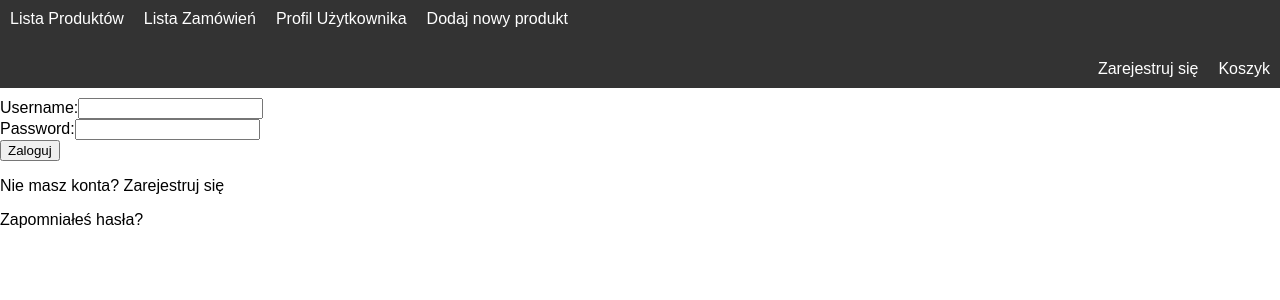
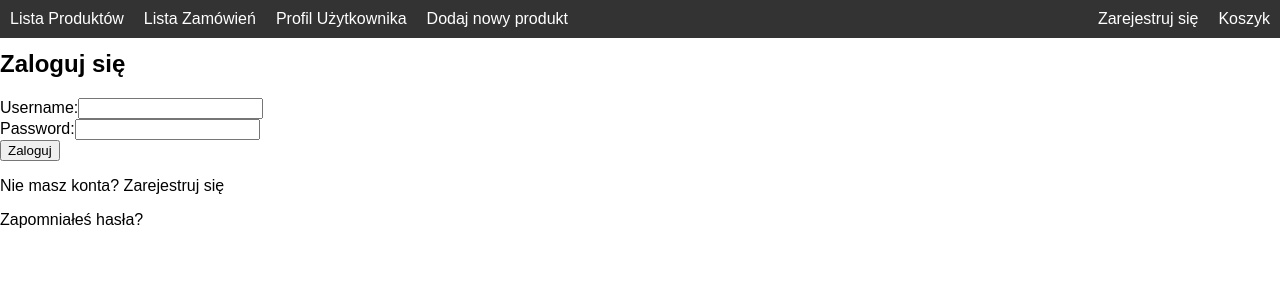
Before and after one commit to baldir0/pz-foa, a React (Vite) app in the folder pz-foa-fe/: page / in a window 1280 px wide. Shown: the top 300 px of the page. Built offline with nearby package versions, Linux system fonts and the light colour scheme.

Commit message:
remove from cart fix, added switch page after successful login

```diff
--- a/pz-foa-fe/package.json
+++ b/pz-foa-fe/package.json
@@ -12,7 +12,8 @@
   "dependencies": {
     "axios": "^1.6.7",
     "react": "^18.2.0",
-    "react-dom": "^18.2.0"
+    "react-dom": "^18.2.0",
+    "react-toastify": "^10.0.4"
   },
   "devDependencies": {
     "@types/react": "^18.2.43",
--- a/pz-foa-fe/src/App.tsx
+++ b/pz-foa-fe/src/App.tsx
@@ -9,6 +9,8 @@ import AddProductForm from './components/AddProductForm';
 import { ProductInterface } from './interface/productInterface';
 import Cart from './components/Cart';
 import axios from 'axios';
+import { ToastContainer, toast } from 'react-toastify';
+import 'react-toastify/dist/ReactToastify.css';
 
 const Home = () => {
   const [currentPage, setCurrentPage] = useState('login');
@@ -29,7 +31,7 @@ const Home = () => {
 
   const addToCart = (product: ProductInterface): void => {
     setCart([...cart, product]);
-    console.log(product);
+    toast(`${product.name} added to cart!`, { type: 'info' });
   };
 
   const logout = async () => {
@@ -43,50 +45,37 @@ const Home = () => {
   };
 
   const removeFromCart = (productId: string): void => {
-    //setCart(
-    // cart.filter((pos) => {
-    // pos.productId !== productId;
-    //})
-    //);
-    console.log(
-      cart.filter((pos) => {
-        pos.productId !== productId;
-        console.log(productId);
-        console.log(pos.productId !== productId);
-      })
-    );
-    const _cart = cart;
-    const indextoremove = _cart.findIndex((pos) => pos.productId === productId);
-    _cart.slice(indextoremove, 1);
-    setCart([..._cart]);
-    console.log(_cart);
-    console.log(cart);
-    console.log(indextoremove);
+    const localCart = [...cart];
+    const toRemove = localCart.findIndex((item) => {
+      return item.productId === productId;
+    });
+    localCart.splice(toRemove, 1);
+    setCart([...localCart]);
   };
 
   return (
-    <div>
+    <div className='menu-container'>
       <nav>
         <ul>
           <li onClick={() => navigateTo('products')}>Lista Produktów</li>
           <li onClick={() => navigateTo('orders')}>Lista Zamówień</li>
           <li onClick={() => navigateTo('profile')}>Profil Użytkownika</li>
-          <li onClick={() => navigateTo('addProduct')}>
-            Dodaj nowy produkt
-          </li>{' '}
+          <li onClick={() => navigateTo('addProduct')}>Dodaj nowy produkt</li>
           {/* Dodaj nową opcję */}
         </ul>
         <div className='login-options'>
+          <ul>
             {!isLogged && currentPage !== 'login' && (
-            <span onClick={() => navigateTo('login')}>Zaloguj</span>
+              <li onClick={() => navigateTo('login')}>Zaloguj</li>
             )}
             {!isLogged && currentPage !== 'register' && (
-            <span onClick={() => navigateTo('register')}>Zarejestruj się</span>
+              <li onClick={() => navigateTo('register')}>Zarejestruj się</li>
             )}
-          {isLogged && <span onClick={() => logout()}>Logout</span>}
+            {isLogged && <li onClick={() => logout()}>Logout</li>}
             {currentPage !== 'Cart' && (
-            <span onClick={() => navigateTo('Cart')}>Koszyk</span>
+              <li onClick={() => navigateTo('Cart')}>Koszyk</li>
             )}
+          </ul>
         </div>
       </nav>
       {currentPage === 'login' && (
@@ -111,6 +100,7 @@ const Home = () => {
         <AddProductForm onAddProduct={() => {}} />
       )}{' '}
       {/* Dodaj formularz dla nowej opcji */}
+      <ToastContainer limit={3} />
     </div>
   );
 };
--- a/pz-foa-fe/src/components/ProductList/index.tsx
+++ b/pz-foa-fe/src/components/ProductList/index.tsx
@@ -3,61 +3,32 @@ import React, { useEffect, useState } from 'react';
 import './styles.css'; // Importuj plik CSS
 import { ProductInterface } from '../../interface/productInterface';
 import axios from 'axios';
-
-// const products = [
-//   {
-//     id: "1",
-//     name: "Produkt 1",
-//     image:
-//       "https://i.pinimg.com/564x/3f/a2/87/3fa287c717ff7a7102e6d872c68b5bda.jpg",
-//     price: 19.99,
-//     description: "Opis produktu 1",
-//   },
-//   {
-//     id: "2",
-//     name: "Produkt 2",
-//     image:
-//       "https://i.pinimg.com/564x/af/bf/64/afbf6429e91a83229edea43375a58312.jpg",
-//     price: 29.99,
-//     description: "Opis produktu 2",
-//   },
-//   {
-//     id: "3",
-//     name: "Produkt 3",
-//     image:
-//       "https://i.pinimg.com/564x/3f/a2/87/3fa287c717ff7a7102e6d872c68b5bda.jpg",
-//     price: 39.99,
-//     description: "Opis produktu 3",
-//   },
-// ];
+import { toast } from 'react-toastify';
 
 const ProductList = ({
   addToCart,
 }: {
   addToCart: (product: ProductInterface) => void;
 }) => {
-  // const handleAddToCart = (productId: string) => {
-  //   // Obsługa dodawania do koszyka
-  //   console.log(`Produkt o ID ${productId} został dodany do koszyka.`);
-  // };
+  const [products, setProducts] = useState<any[]>([]);
 
   const getProducts = async (): Promise<any> => {
     const response = await axios.get('http://localhost:3000/product/list');
     if (response.status === 200) {
+      toast('Product list obtained!', { type: 'info', toastId: '1' });
       return response.data[0];
     }
     throw Error('Failder to get product list.');
   };
 
-  const [products, setProducts] = useState<any[]>([]);
   useEffect(() => {
     getProducts().then((res) => {
       setProducts(res);
-      console.log(res);
     });
   }, []);
 
   return (
+    <>
       <div className='add-product-form'>
         <h2>Lista Produktów</h2>
         <ul>
@@ -88,6 +59,7 @@ const ProductList = ({
             ))}
         </ul>
       </div>
+    </>
   );
 };
 
--- a/pz-foa-fe/src/components/loginform/index.tsx
+++ b/pz-foa-fe/src/components/loginform/index.tsx
@@ -2,6 +2,7 @@
 import React, { useState } from 'react';
 import './styles.css'; // Importuj plik CSS
 import axios from 'axios';
+import { toast } from 'react-toastify';
 
 /*
 const LoginForm = ({ onRegisterClick, onForgotPasswordClick }) => {
@@ -38,15 +39,16 @@ const LoginForm = ({ onRegisterClick, onForgotPasswordClick, login }) => {
   const handleLogin = async (event: SubmitEvent) => {
     event.preventDefault();
     try {
-      const response = await axios.post(
+      const response = axios
+        .post(
           'http://localhost:3000/auth/login',
           {
             login: username,
             passwordHSW: password,
           },
           { withCredentials: true }
-      );
-
+        )
+        .then((response) => {
           if (response.status === 200) {
             // Obsługa sukcesu, np. przekierowanie do innej strony
             console.log(response);
@@ -57,6 +59,13 @@ const LoginForm = ({ onRegisterClick, onForgotPasswordClick, login }) => {
             console.error('Błąd logowania');
             login(false);
           }
+        });
+
+      toast.promise(response, {
+        pending: 'Checking login data...',
+        error: 'Incorret login data',
+        success: 'Logged in',
+      });
     } catch (error) {
       console.error('Wystąpił błąd podczas komunikacji z serwerem', error);
     }
--- a/pz-foa-fe/src/index.css
+++ b/pz-foa-fe/src/index.css
@@ -76,7 +76,7 @@ body {
   font-family: 'Arial', sans-serif;
 }
 
-nav {
+.menu-container nav {
   background-color: #333;
   color: #fff;
   padding: 10px;
@@ -88,23 +88,23 @@ nav {
   justify-content: space-between;
 }
 
-ul {
+.menu-container ul {
   list-style-type: none;
   margin: 0;
   padding: 0;
   display: flex;
 }
 
-li {
+.menu-container li {
   margin-right: 20px;
   cursor: pointer;
 }
 
-.login-options {
+.menu-container .login-options {
   display: flex;
 }
 
-.login-options span {
+.menu-container .login-options span {
   margin-right: 20px;
   cursor: pointer;
 }
@@ -115,7 +115,7 @@ li {
 
 /* Home.css */
 
-div {
+.menu-container {
   margin-top: 50px; /* Dodaj odstęp pod menu */
 }
 
```
Also changed, not shown: pz-foa-fe/src/components/Cart/index.tsx (+8 -8 lines), pz-foa-fe/src/components/ProductList/styles.css (indentation only), 1 other file (tests, documents, lock files or other folders). Lines whose indentation alone changed are shown as unchanged.
